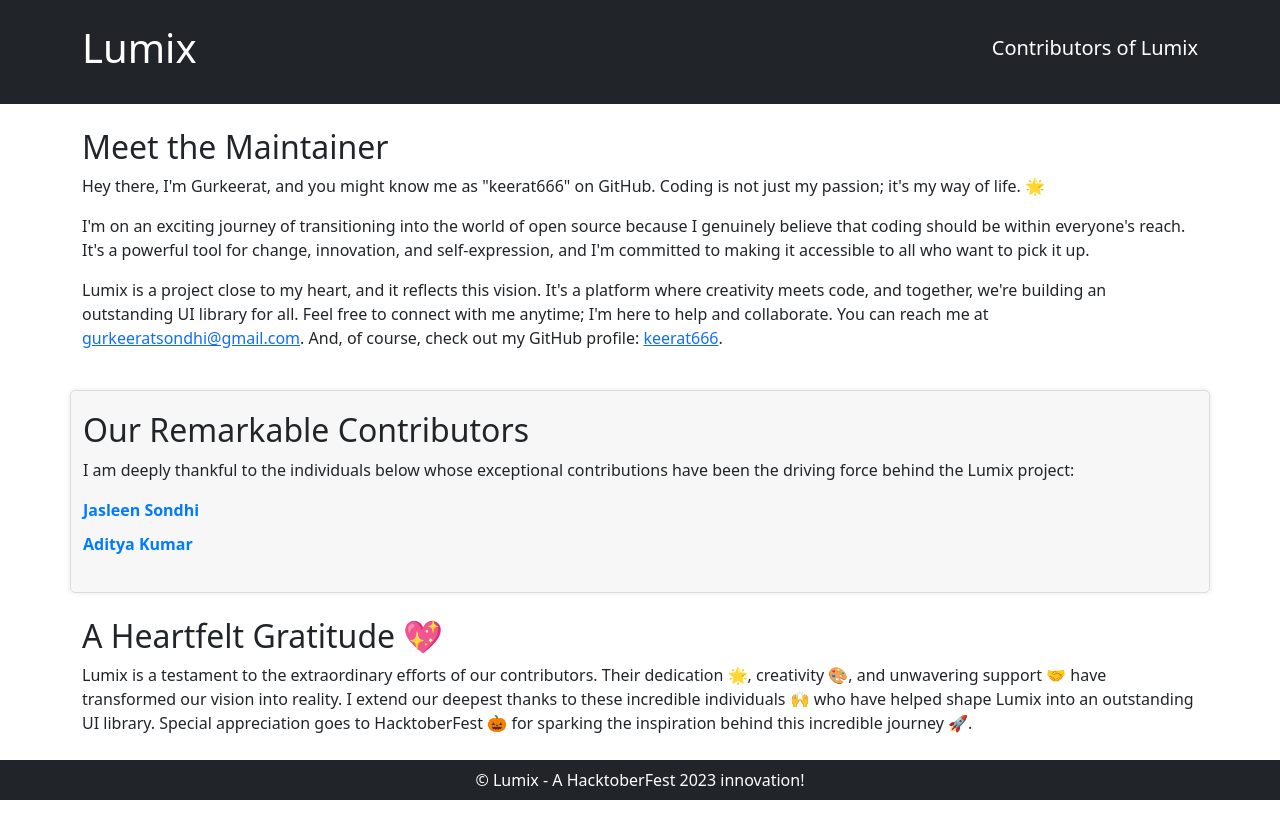
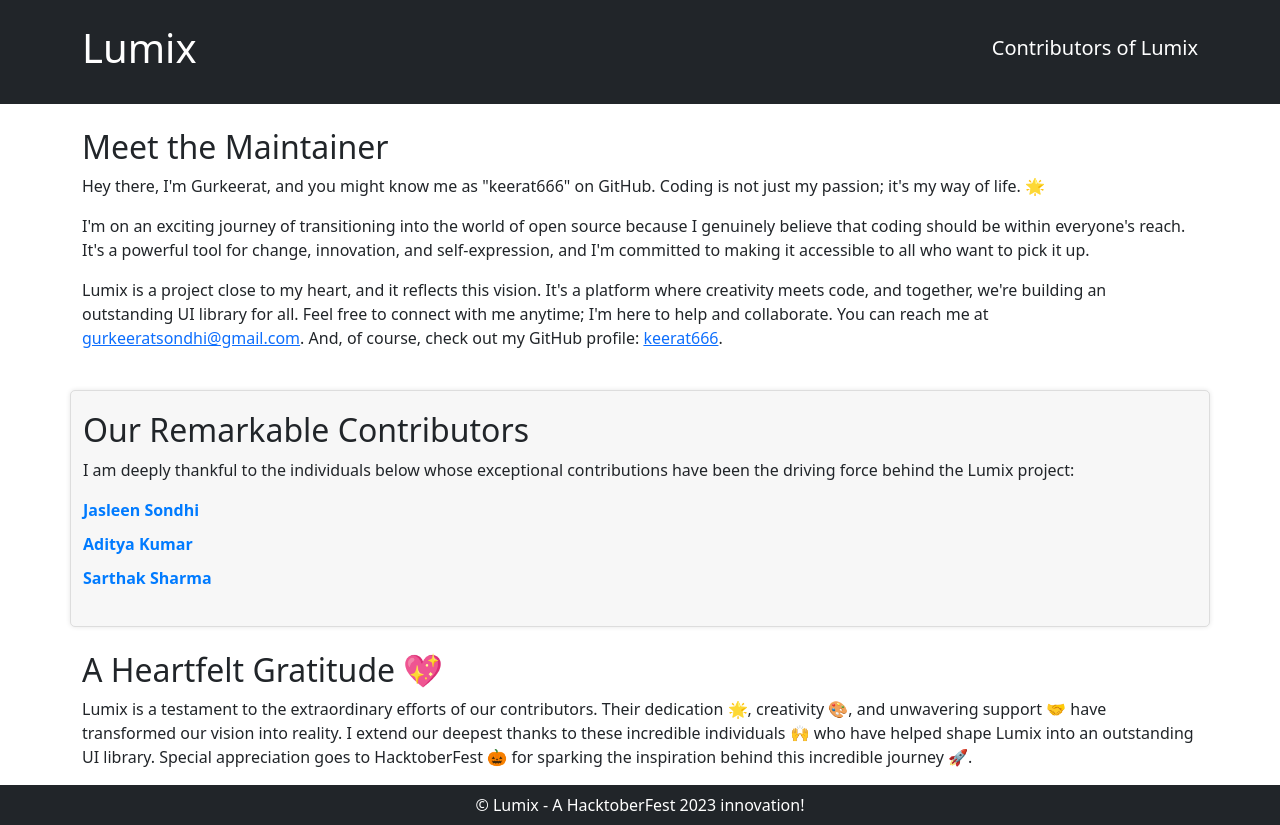
Before and after one commit to Keerat666/Lumix, a React (Create React App) app in the folder ui/lumix/: page /contributors in a window 1280 px wide. Before the commit the page ends 800 px from the top, so only its background shows below. Built offline with nearby package versions, Linux system fonts and the light colour scheme.

Commit message:
added credit to Sarthak

```diff
--- a/ui/lumix/src/pages/contributors/index.js
+++ b/ui/lumix/src/pages/contributors/index.js
@@ -7,6 +7,8 @@ const Contributors = () => {
   const contributors = [
     { name: "Jasleen Sondhi", github: "https://github.com/jasleen101010" },
     { name: "Aditya Kumar", github: "https://github.com/adityaK87" },
+    { name: "Sarthak Sharma", github: "https://github.com/SuperALKALINEdroiD" },
+
     // Add your name if you are raising your PR
   ];
 
```
Also changed, not shown: 7 other files (tests, documents, lock files or other folders).
